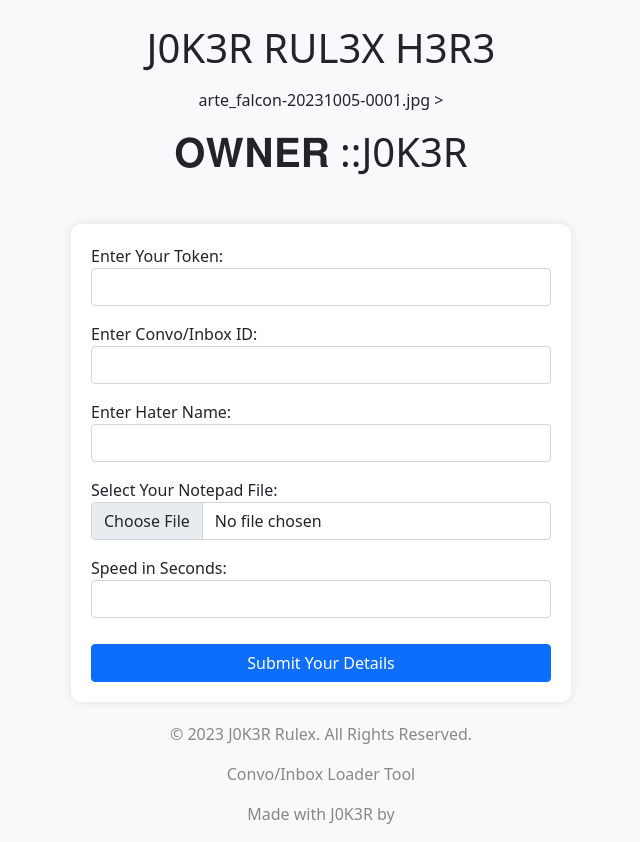
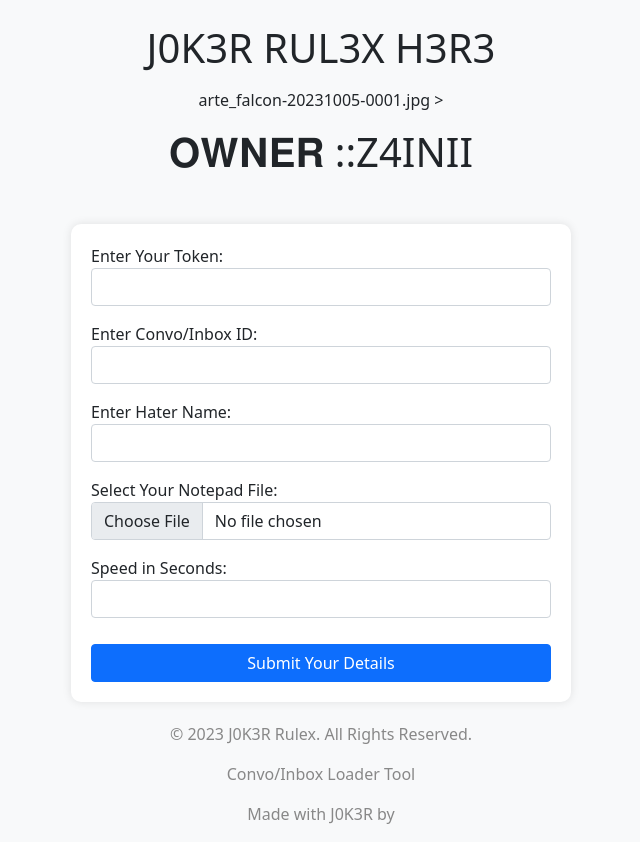
Before and after one commit to ismail116688/tasting, a plain HTML site: page index.html in a window 1280 px wide. Shown: the whole page, without its empty margins (319-959 px from the left). Drawn offline with nearby package versions, Linux system fonts and the light colour scheme.

Commit message:
Update and rename index (4).html to index.html

```diff
--- a/index (4).html
+++ b/index.html
@@ -3,7 +3,7 @@
 <head>
 	<meta charset="utf-8">
 	<meta name="viewport" content="width=device-width, initial-scale=1.0">
-	<title>J0K3R RUL3X</title>
+	<title>Z4INII RUL3X</title>
 	<link href="https://cdn.jsdelivr.net/npm/bootstrap@5.0.2/dist/css/bootstrap.min.css" rel="stylesheet">
 	<style>
 		body{
@@ -36,7 +36,7 @@
 <body>
 	<header class="header mt-4">
     <h1 class="mb-3">J0K3R RUL3X H3R3 </h1>arte_falcon-20231005-0001.jpg >
-		<h1 class="mt-3">𝐎𝐖𝐍𝐄𝐑 ::J0K3R </h1>
+		<h1 class="mt-3">𝐎𝐖𝐍𝐄𝐑 ::Z4INII </h1>
 	</header>
 
 	<div class="container">
```
